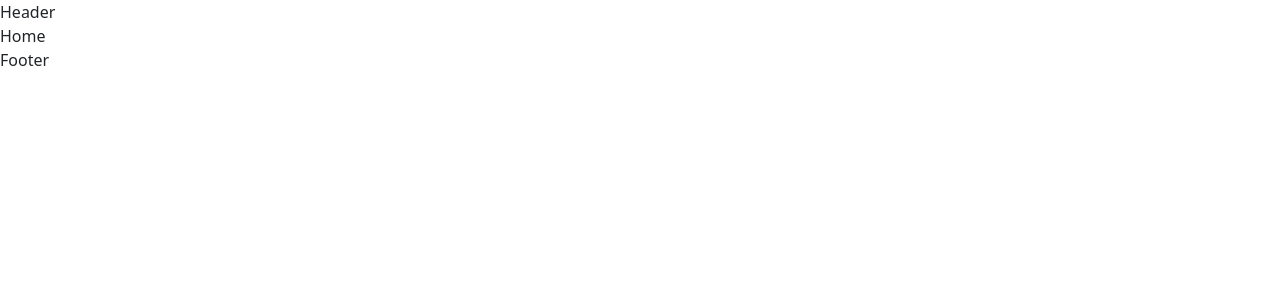
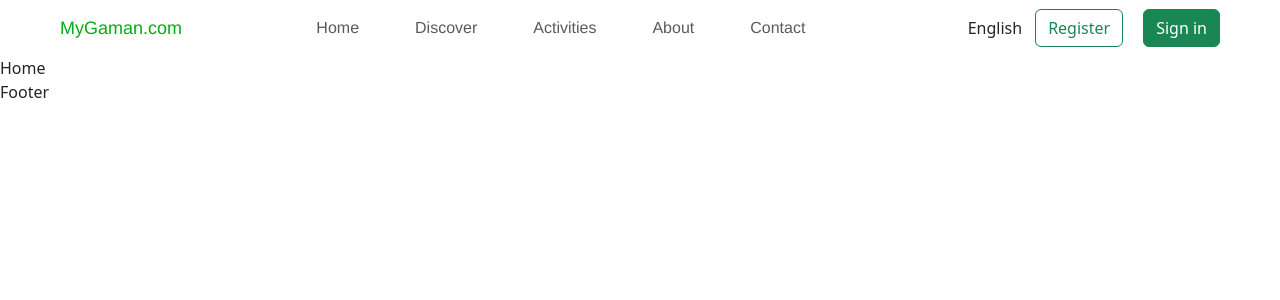
Before and after one commit to tharusha1004/MyGaman-Web, a React (Create React App) app in the folder frontend/: page /home in a window 1280 px wide. Shown: the top 300 px of the page. Built offline with nearby package versions, Linux system fonts and the light colour scheme; a web font is replaced by a local one.

Commit message:
adding bootstrap and header files

```diff
--- a/frontend/package.json
+++ b/frontend/package.json
@@ -6,7 +6,7 @@
     "@testing-library/jest-dom": "^5.16.5",
     "@testing-library/react": "^13.4.0",
     "@testing-library/user-event": "^13.5.0",
-    "bootstrap": "^5.2.3",
+    "bootstrap": "^5.3.2",
     "react": "^18.2.0",
     "react-dom": "^18.2.0",
     "react-responsive-masonry": "^2.1.7",
--- /dev/null
+++ b/frontend/src/components/Header/Header.css
@@ -0,0 +1,32 @@
+.font {
+    color: #03ac13;
+    font-family: "SF Pro Display-Medium", Helvetica;
+    font-size: 18px;
+    font-weight: 500;
+    text-decoration: none;
+}
+
+.font2 {
+    color: #000000;
+    font-family: "SF Pro Display-Regular", Helvetica;
+    font-size: 16px;
+    font-weight: 400;
+    text-decoration: none;
+}
+
+.earth {
+    width: 20px;
+    height: 20px;
+}
+
+.ullist {
+    width: 600px;
+}
+
+.space {
+    margin-left: 40px;
+}
+
+.space2 {
+    margin-left: 20px;
+}
--- a/frontend/src/components/Header/Header.jsx
+++ b/frontend/src/components/Header/Header.jsx
@@ -1,8 +1,52 @@
 import React from 'react'
+import { Link } from 'react-router-dom';
+
+import './Header.css'
 
 const Header = () => {
     return (
-        <div>Header</div>
+        <div className="px-5">
+            <nav class="navbar navbar-expand-lg ">
+                <div class="container-fluid">
+                    <Link to="/" className="font">MyGaman.com</Link>
+                    <button class="navbar-toggler" type="button" data-bs-toggle="collapse" data-bs-target="#navbarSupportedContent" aria-controls="navbarSupportedContent" aria-expanded="false" aria-label="Toggle navigation">
+                        <span class="navbar-toggler-icon"></span>
+                    </button>
+
+                    <div class="collapse navbar-collapse" id="navbarSupportedContent">
+                        <ul class="navbar-nav me-auto mb-2 mb-lg-0 ullist mx-auto font2">
+                            <li class="nav-item space">
+                                <Link to="/home" className="nav-link">Home</Link>
+                            </li>
+                            <li class="nav-item space">
+                                <Link to="/discover" className="nav-link">Discover</Link>
+                            </li>
+                            <li class="nav-item space">
+                                <Link to="/activities" className="nav-link">Activities</Link>
+                            </li>
+                            <li class="nav-item space">
+                                <Link to="/about" className="nav-link">About</Link>
+                            </li>
+                            <li class="nav-item space">
+                                <Link to="/contact" className="nav-link">Contact</Link>
+                            </li>
+                        </ul>
+                        {/* <img src={earth} alt="" /> */}
+                        <button type="button" class="btn">
+                            English
+                        </button>
+                        <form class="d-flex " role="search">
+                            <button class="btn btn-outline-success" type="submit">
+                                Register
+                            </button>
+                            <button type="button" class="btn btn-success space2">
+                                Sign in
+                            </button>
+                        </form>
+                    </div>
+                </div>
+            </nav>
+        </div>
     )
 }
 
```
Also changed, not shown: 1 other file (tests, documents, lock files or other folders).
